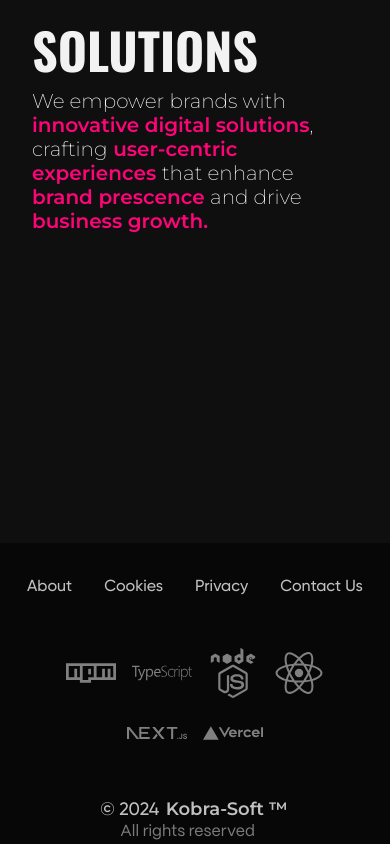
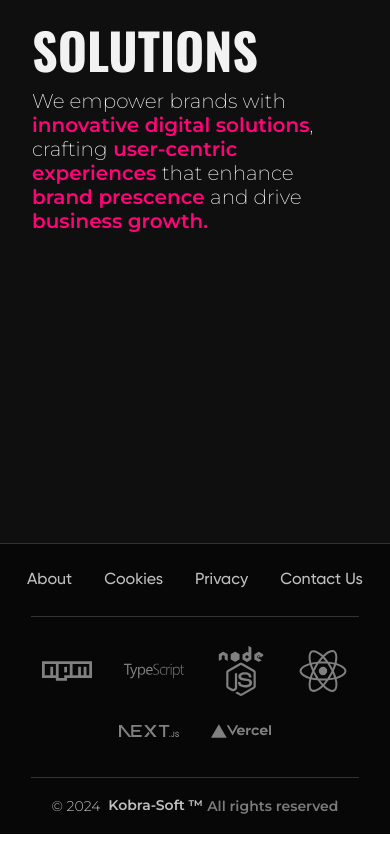
Before and after one commit to Kobra-soft/ks_profile_app, a Next.js app: page / in a window 390 px wide. Shown: the part 1145-1989 px from the top of the page. Built offline with nearby package versions, Linux system fonts and the light colour scheme.

Commit message:
Footer Fixed - MOBILE Responsive Version

```diff
--- a/app/globals.css
+++ b/app/globals.css
@@ -76,6 +76,7 @@
   font-family: 'Montserrat-VariableFont_wght';
   src: url('fonts/Montserrat-VariableFont_wght.ttf');
 }
+
 @font-face {
   font-family: 'Montserrat-Italic-VariableFont_wght';
   src: url('fonts/Montserrat-Italic-VariableFont_wght.ttf');
@@ -126,12 +127,12 @@ span {
   font-family: 'Montserrat-VariableFont_wght', sans-serif;
   font-weight: 600;
   /* color: rgb(4, 255, 100); */
- /*  color: rgb(4, 255, 192); */
+  /*  color: rgb(4, 255, 192); */
   /* color: rgb(255, 4, 247); */
   /* color: rgb(117, 255, 4); */
   /* color: rgb(255, 4, 17); */
   color: rgb(255, 4, 121);
- /*  color: rgb(255, 142, 4); */
+  /*  color: rgb(255, 142, 4); */
 }
 
 h4 {
--- a/app/page.tsx
+++ b/app/page.tsx
@@ -123,7 +123,7 @@ export default function Home() {
       </div>
 
       {/* Second Container for additional content */}
-{/*       <div
+      {/*       <div
         id="section2"
         className="second_container_div px-12 pt-36 bg-[#ffffff] h-screen w-full text-4xl"
       >
@@ -140,7 +140,7 @@ export default function Home() {
         </h4>
       </div> */}
 
-<div
+      <div
         id="section2"
         className="main_container_div pt-80
       bg-[#0f0f0f] h-screen w-full px-8 lg:pl-[12.5rem] pb-16" // Add padding-bottom to avoid overlap with footer
@@ -162,7 +162,7 @@ export default function Home() {
       </div>
 
       {/* Third Container for additional content */}
-{/*       <div
+      {/*       <div
         id="section3"
         className="third_container_div px-12 pt-36 bg-[#ffffff] h-screen w-full text-4xl"
       >
@@ -307,9 +307,10 @@ export default function Home() {
         px-4 md:px-8
         py-0 w-full
         header-footer-background-colour
-        block md:block xl:hidden"
+        block md:block xl:hidden
+        border-t border-[#333333]"
       >
-        <div className="flex flex-col justify-center items-center h-full pt-8">
+        <div className="flex flex-col justify-center items-center h-full pt-6">
           <div className="flex gap-8 items-center text-white/75">
             <a href="#" className="hover:text-[#ff0479] hover-underline">
               About
@@ -324,33 +325,42 @@ export default function Home() {
               Contact Us
             </a>
           </div>
-          <div className="flex gap-4 items-center pt-11">
+
+          {/* Divider */}
+          <div className="w-11/12 border-b border-[#333333] pt-6 mb-6"></div>
+
+          <div className="flex gap-8 items-center pt-0">
             <NpmLogo />
             <TypescriptLogo />
             <NodejsLogo />
             <ReactLogo />
           </div>
-          <div className="flex gap-4 items-center mb-8">
+          <div className="flex gap-8 items-center mb-0">
             <NextLogo />
             <VercelLogo />
           </div>
-          <div className="flex flex-col justify-center items-center">
-            <div className="cursor-default mb-0 text-lg">
-              © 2024{" "}
+
+          <div className="w-11/12 border-b border-[#333333] pt-4 mb-4"></div>
+
+          <div className="flex justify-center items-center">
+            <div className="flex items-center cursor-default mb-4">
+              <span className="font-light cursor-pointer text-sm text-[#ffffff]/75">
+                © 2024{" "}
+              </span>
               <a
                 href="https://github.com/Kobra-soft"
                 target="_blank"
                 rel="noopener noreferrer"
               >
-                <span className="mx-0.5 cursor-pointer hover:text-[#ff0479] text-[#ffffff]/75">
+                <span className="pl-2 cursor-pointer text-sm hover:text-[#ff0479] text-[#ffffff]/75">
                   Kobra-Soft ™
                 </span>
               </a>
+              <span className=" text-[#7b7b7d] pl-1 cursor-default text-sm">
+                All rights reserved
+              </span>
             </div>
-            <h5 className="footer_2nd_font text-[#7b7b7d] self-start ml-5 cursor-default -mt-1 text-md">
-              All rights reserved
-            </h5>
-            </div>
+          </div>
         </div>
       </footer>
     </main>
```
